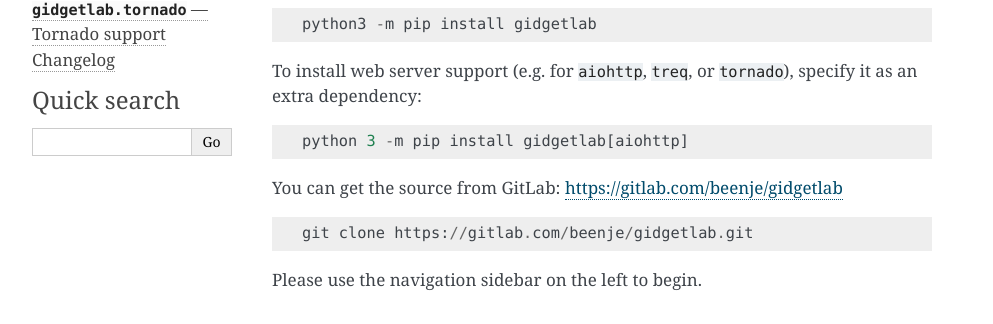
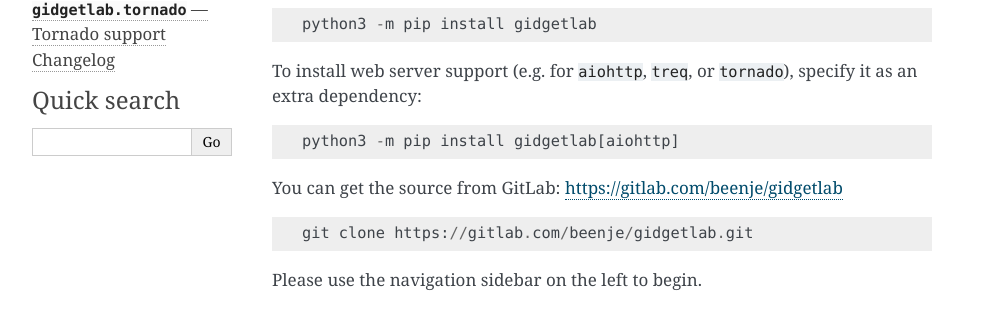
Before and after one commit to beenje/gidgetlab, a Sphinx documentation site: the page built from docs/index.rst, in a window 1280 px wide and 900 px high, scrolled down 677 px. Shown: the part 522-846 px from the top of the window, without its empty margins (148-1141 px from the left). Built offline with Sphinx 7.4.7, drawn with Linux system fonts in a browser that asks for light colours.

Commit message:
Fix small typo in documentation

```diff
--- a/docs/index.rst
+++ b/docs/index.rst
@@ -68,7 +68,7 @@
 
 ::
 
-  python 3 -m pip install gidgetlab[aiohttp]
+  python3 -m pip install gidgetlab[aiohttp]
 
 
 You can get the source from GitLab: https://gitlab.com/beenje/gidgetlab
```
